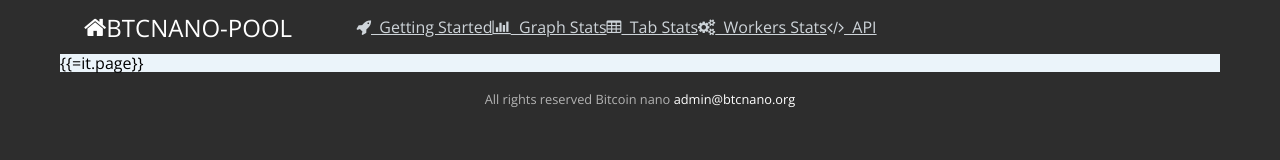
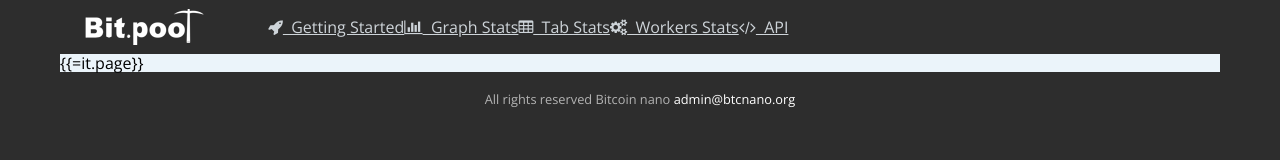
Before and after one commit to bitcoinnano/nano-node-stratum-pool, a website: page website/index.html in a window 1280 px wide. Drawn offline with nearby package versions, Linux system fonts and the light colour scheme; no server answers.

Commit message:
first commit

```diff
--- a/package.json
+++ b/package.json
@@ -1,7 +1,7 @@
 {
-    "name": "z-nomp",
+    "name": "btcnano-pool",
     "version": "0.0.4",
-    "description": "Bitcoin Gold (Equihash) stratum mining pool based on NOMP",
+    "description": "Btcnano Gold (Equihash) stratum mining pool based on NOMP",
     "keywords": [
         "stratum",
         "mining",
--- a/website/index.html
+++ b/website/index.html
@@ -4,7 +4,7 @@
 <head>
     <meta charset="utf-8">
 
-    <link rel="icon" type="image/png" href="/static/favicon.png"/>
+    <link rel="icon" type="image/png" href="/static/favicon.ico"/>
 
     <link href='http://fonts.googleapis.com/css?family=Open+Sans' rel='stylesheet' type='text/css'>
 
@@ -21,7 +21,7 @@
     <script src="/static/main.js"></script>
     <link rel="stylesheet" href="/static/style.css">
 
-    <title>btcnano-pool</title>
+    <title>Btcnano-Pool</title>
 
 </head>
 
@@ -30,7 +30,7 @@
 <header>
     <div class="home-menu pure-menu pure-menu-open pure-menu-horizontal">
 
-        <a class="pure-menu-heading hot-swapper" href="/"><i class="fa fa-home"></i>Btcnano-pool</a>
+        <a class="pure-menu-heading hot-swapper" href="/"><i class="home"></i></a>
 
         <ul>
             <li class="{{? it.selected === 'getting_started' }}pure-menu-selected{{?}}">
@@ -76,7 +76,7 @@
 
     <div>
        All rights reserved Bitcoin nano
-        <a href="mailto:admin@btcnano.org" >admin@btcnano.org</a>
+        <a href="mailto:admin@btcnano.org" class="copyright">admin@btcnano.org</a>
     </div>
    <!-- <div>
         <i class="fa fa-heart"></i>&nbsp; Support this project by donating&nbsp;<i class="fa fa-btc"></i>&nbsp;BTC: 12Yc3Ezayhnm4X9x3nxV7vWY1h2qpWgajc, 18vHMxVzotQ9EPyESrf7Z1hNM9AwJeVHgD
--- a/website/static/style.css
+++ b/website/static/style.css
@@ -66,3 +66,13 @@ footer a{
 footer iframe{
     vertical-align: middle;
 }
+
+
+.home {
+    content:'';
+    width:120px;
+    height:36px;
+    background: url(logo-pool.png) no-repeat center;
+    background-size:100%;
+    display:inline-block;
+}
```
Also changed, not shown: README.md, website/static/bitcoinnano.png (added), website/static/favicon.ico (added), website/static/logo-pool.png (added), 4 other files.
